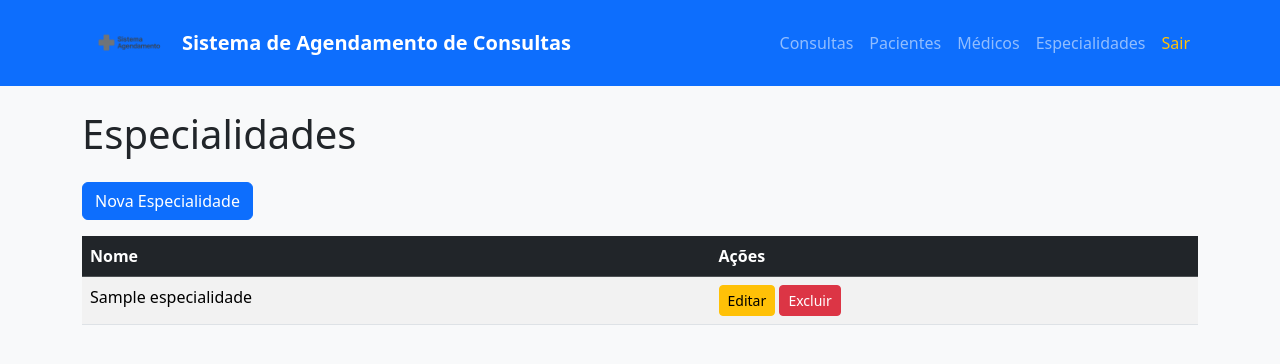
After one commit to samuel-morais/sistema_agendamento, a Django app: page /especialidades/ in a window 1280 px wide. The commit adds this page. Shown: the top 364 px of the page. Run offline with Django 5.2, Linux system fonts and the light colour scheme; a user stored in the database is signed in; tables that the repository leaves empty hold one stand-in row (values such as "Sample post").

Commit message:
at Especialidades

```diff
--- /dev/null
+++ b/agendamento/templates/agendamento/listar_especialidades.html
@@ -0,0 +1,27 @@
+{% extends "base.html" %}
+{% block title %}Especialidades{% endblock %}
+{% block content %}
+<h1 class="mb-4">Especialidades</h1>
+<a href="{% url 'criar_especialidade' %}" class="btn btn-primary mb-3">Nova Especialidade</a>
+<table class="table table-striped table-hover">
+  <thead class="table-dark">
+    <tr>
+      <th>Nome</th>
+      <th>Ações</th>
+    </tr>
+  </thead>
+  <tbody>
+    {% for e in especialidades %}
+    <tr>
+      <td>{{ e.nome }}</td>
+      <td>
+        <a href="{% url 'editar_especialidade' e.pk %}" class="btn btn-sm btn-warning">Editar</a>
+        <a href="{% url 'excluir_especialidade' e.pk %}" class="btn btn-sm btn-danger">Excluir</a>
+      </td>
+    </tr>
+    {% empty %}
+    <tr><td colspan="2" class="text-center">Nenhuma especialidade cadastrada.</td></tr>
+    {% endfor %}
+  </tbody>
+</table>
+{% endblock %}
--- a/agendamento/templates/agendamento/listar_medicos.html
+++ b/agendamento/templates/agendamento/listar_medicos.html
@@ -20,7 +20,7 @@
   <tbody>
     {% for medico in medicos %}
       <tr>
-        <td>{{ medico.nome }}</td>
+        <td>{{ medico.user.get_full_name }}</td>
         <td>{{ medico.crm }}</td>
         <td>{{ medico.especialidade.nome }}</td>
         <td class="text-end">
--- a/agendamento/urls.py
+++ b/agendamento/urls.py
@@ -21,4 +21,11 @@ urlpatterns = [
     path('medicos/novo/', views.criar_medico, name='criar_medico'),
     path('medicos/editar/<int:pk>/', views.editar_medico, name='editar_medico'),
     path('medicos/excluir/<int:pk>/', views.excluir_medico, name='excluir_medico'),
+
+      # Especialidades
+    path('especialidades/', views.listar_especialidades, name='listar_especialidades'),
+    path('especialidades/novo/', views.criar_especialidade, name='criar_especialidade'),
+    path('especialidades/editar/<int:pk>/', views.editar_especialidade, name='editar_especialidade'),
+    path('especialidades/excluir/<int:pk>/', views.excluir_especialidade, name='excluir_especialidade'),
+
 ]
--- a/agendamento/views.py
+++ b/agendamento/views.py
@@ -1,17 +1,20 @@
 from django.shortcuts import render, get_object_or_404, redirect
 from django.contrib.auth.decorators import login_required
-from .models import Consulta, Paciente, Medico
+from .models import Consulta, Paciente, Medico, Especialidade
 from .forms import ConsultaForm, PacienteForm, MedicoForm
+from django import forms
 
 @login_required
 def pagina_inicial(request):
     total_consultas = Consulta.objects.count()
     total_pacientes = Paciente.objects.count()
     total_medicos = Medico.objects.count()
+    total_especialidades = Especialidade.objects.count()
     return render(request, 'agendamento/pagina_inicial.html', {
         'total_consultas': total_consultas,
         'total_pacientes': total_pacientes,
         'total_medicos': total_medicos,
+        'total_especialidades': total_especialidades,
     })
 
 # CRUD Consultas
@@ -36,7 +39,7 @@ def editar_consulta(request, pk):
     if request.method == 'POST' and form.is_valid():
         form.save()
         return redirect('listar_consultas')
-    return render(request, 'agendamento/consulta_form.html', {'form': form, 'titulo': 'Editar Consulta'})
+    return render(request, 'agendamento/consultas_form.html', {'form': form, 'titulo': 'Editar Consulta'})
 
 @login_required
 def excluir_consulta(request, pk):
@@ -107,3 +110,45 @@ def excluir_medico(request, pk):
         medico.delete()
         return redirect('listar_medicos')
     return render(request, 'agendamento/medico_confirm_delete.html', {'medico': medico})
+
+
+
+# Formulário Especialidade
+class EspecialidadeForm(forms.ModelForm):
+    class Meta:
+        model = Especialidade
+        fields = ['nome']
+        widgets = {
+            'nome': forms.TextInput(attrs={'class': 'form-control'})
+        }
+
+# CRUD Especialidades
+@login_required
+def listar_especialidades(request):
+    especialidades = Especialidade.objects.all().order_by('nome')
+    return render(request, 'agendamento/listar_especialidades.html', {'especialidades': especialidades})
+
+@login_required
+def criar_especialidade(request):
+    form = EspecialidadeForm(request.POST or None)
+    if request.method == 'POST' and form.is_valid():
+        form.save()
+        return redirect('listar_especialidades')
+    return render(request, 'agendamento/especialidade_form.html', {'form': form, 'titulo': 'Nova Especialidade'})
+
+@login_required
+def editar_especialidade(request, pk):
+    especialidade = get_object_or_404(Especialidade, pk=pk)
+    form = EspecialidadeForm(request.POST or None, instance=especialidade)
+    if request.method == 'POST' and form.is_valid():
+        form.save()
+        return redirect('listar_especialidades')
+    return render(request, 'agendamento/especialidade_form.html', {'form': form, 'titulo': 'Editar Especialidade'})
+
+@login_required
+def excluir_especialidade(request, pk):
+    especialidade = get_object_or_404(Especialidade, pk=pk)
+    if request.method == 'POST':
+        especialidade.delete()
+        return redirect('listar_especialidades')
+    return render(request, 'agendamento/especialidade_confirm_delete.html', {'especialidade': especialidade})
--- a/templates/base.html
+++ b/templates/base.html
@@ -32,7 +32,7 @@
   <div class="container">
     <a class="navbar-brand d-flex align-items-center" href="{% url 'pagina_inicial' %}">
       <img src="{% static 'images/logo.png' %}" alt="Logo" class="navbar-logo">
-      <span class="fw-bold">Sistema de Agendamento</span>
+      <span class="fw-bold">Sistema de Agendamento de Consultas</span>
     </a>
     <button class="navbar-toggler" type="button" data-bs-toggle="collapse" data-bs-target="#nav">
       <span class="navbar-toggler-icon"></span>
@@ -42,6 +42,7 @@
         <li class="nav-item"><a class="nav-link" href="{% url 'listar_consultas' %}">Consultas</a></li>
         <li class="nav-item"><a class="nav-link" href="{% url 'listar_pacientes' %}">Pacientes</a></li>
         <li class="nav-item"><a class="nav-link" href="{% url 'listar_medicos' %}">Médicos</a></li>
+        <li class="nav-item"><a class="nav-link" href="{% url 'listar_especialidades' %}">Especialidades</a></li>
         <li class="nav-item"><a class="nav-link text-warning" href="{% url 'logout' %}">Sair</a></li>
       </ul>
     </div>
```
Also changed, not shown: agendamento/templates/agendamento/especialidade_confirm_delete.html (added, +12 -0 lines), agendamento/templates/agendamento/especialidade_form.html (added, +34 -0 lines), agendamento/templates/agendamento/pagina_inicial.html (+14 -3 lines), README.md.
